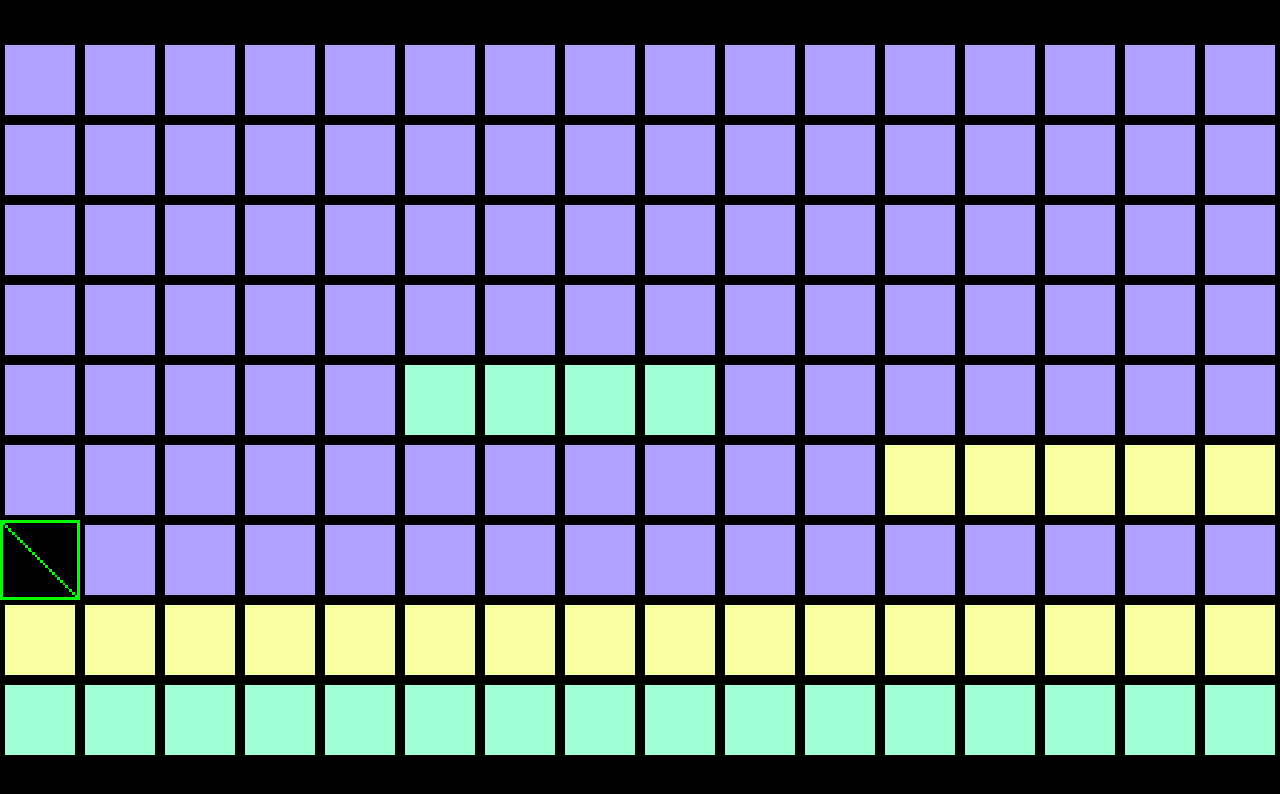
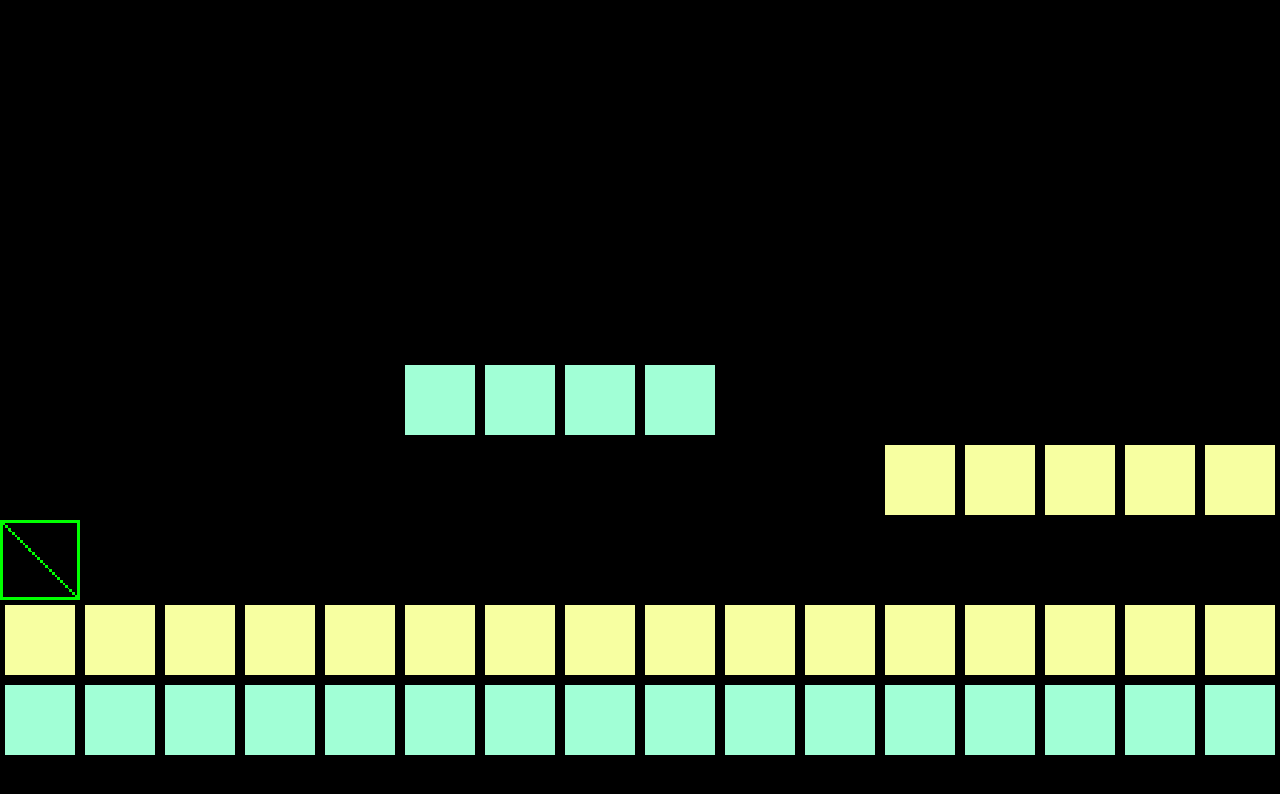
Before and after one commit to MakeGameStopComplain/A-Time-Between-Worlds, a plain HTML site: page index.html in a window 1280 px wide. Drawn offline with Linux system fonts and the light colour scheme; animation ran at ten frames a second.

Commit message:
added player movement and collision and stuff

```diff
--- a/entities/protagonist.js
+++ b/entities/protagonist.js
@@ -1,4 +1,4 @@
-class protagonist extends Entity {
+class Protagonist extends Entity {
     constructor(handler, scene, spriteName, entityName) {
         super(handler, scene, spriteName, entityName);
 
--- a/handler.js
+++ b/handler.js
@@ -12,6 +12,9 @@ class Handler {
         for (let key in this.entities) {
             let entity = this.entities[key];
             entity.update();
+
+            // If entity inactive, add to entitiesToRemove
+            if (!entity.active) this.entitiesToRemove.push(entity);
         }
 
         // Adds new entities
--- a/index.html
+++ b/index.html
@@ -12,7 +12,7 @@
     <script type="text/javascript" src="scenes/scene-1.js"></script>
     <!-- Entities -->
     <script type="text/javascript" src="entities/entity.js"></script>
-    <script type="text/javascript" src="entities/protagonist.js"></script>
+    <script type="text/javascript" src="entities/Protagonist.js"></script>
     <!-- Main scripts cont. -->
     <script type="text/javascript" src="game.js"></script>
 </body>
--- a/scenes/scene-1.js
+++ b/scenes/scene-1.js
@@ -18,11 +18,11 @@ class Scene1 extends Phaser.Scene {
         var layer1 = map.createLayer(0, world1tiles, 0, 0);
         layer1.scale = gameScale / 16;
 
-        var mainChar = new protagonist(this.handler, this, "", "mainChar");
+        var mainChar = new Protagonist(this.handler, this, "", "mainChar");
         this.handler.addEntity(mainChar);
 
         this.physics.add.collider(mainChar.sprite, layer1)
-        layer1.setCollisionBetween(1, 2, 3, 4);
+        layer1.setCollisionBetween(1, 4);
     }
 
     update() {
--- a/tilemaps/testlvl.csv
+++ b/tilemaps/testlvl.csv
@@ -1,9 +1,9 @@
-3,3,3,3,3,3,3,3,3,3,3,3,3,3,3,3,
-3,3,3,3,3,3,3,3,3,3,3,3,3,3,3,3,
-3,3,3,3,3,3,3,3,3,3,3,3,3,3,3,3,
-3,3,3,3,3,3,3,3,3,3,3,3,3,3,3,3,
-3,3,3,3,3,2,2,2,2,3,3,3,3,3,3,3,
-3,3,3,3,3,3,3,3,3,3,3,1,1,1,1,1,
-3,3,3,3,3,3,3,3,3,3,3,3,3,3,3,3,
+0,0,0,0,0,0,0,0,0,0,0,0,0,0,0,0,
+0,0,0,0,0,0,0,0,0,0,0,0,0,0,0,0,
+0,0,0,0,0,0,0,0,0,0,0,0,0,0,0,0,
+0,0,0,0,0,0,0,0,0,0,0,0,0,0,0,0,
+0,0,0,0,0,2,2,2,2,0,0,0,0,0,0,0,
+0,0,0,0,0,0,0,0,0,0,0,1,1,1,1,1,
+0,0,0,0,0,0,0,0,0,0,0,0,0,0,0,0,
 1,1,1,1,1,1,1,1,1,1,1,1,1,1,1,1,
 2,2,2,2,2,2,2,2,2,2,2,2,2,2,2,2,
```
Also changed, not shown: entities/collectable.js (added, +20 -0 lines).
